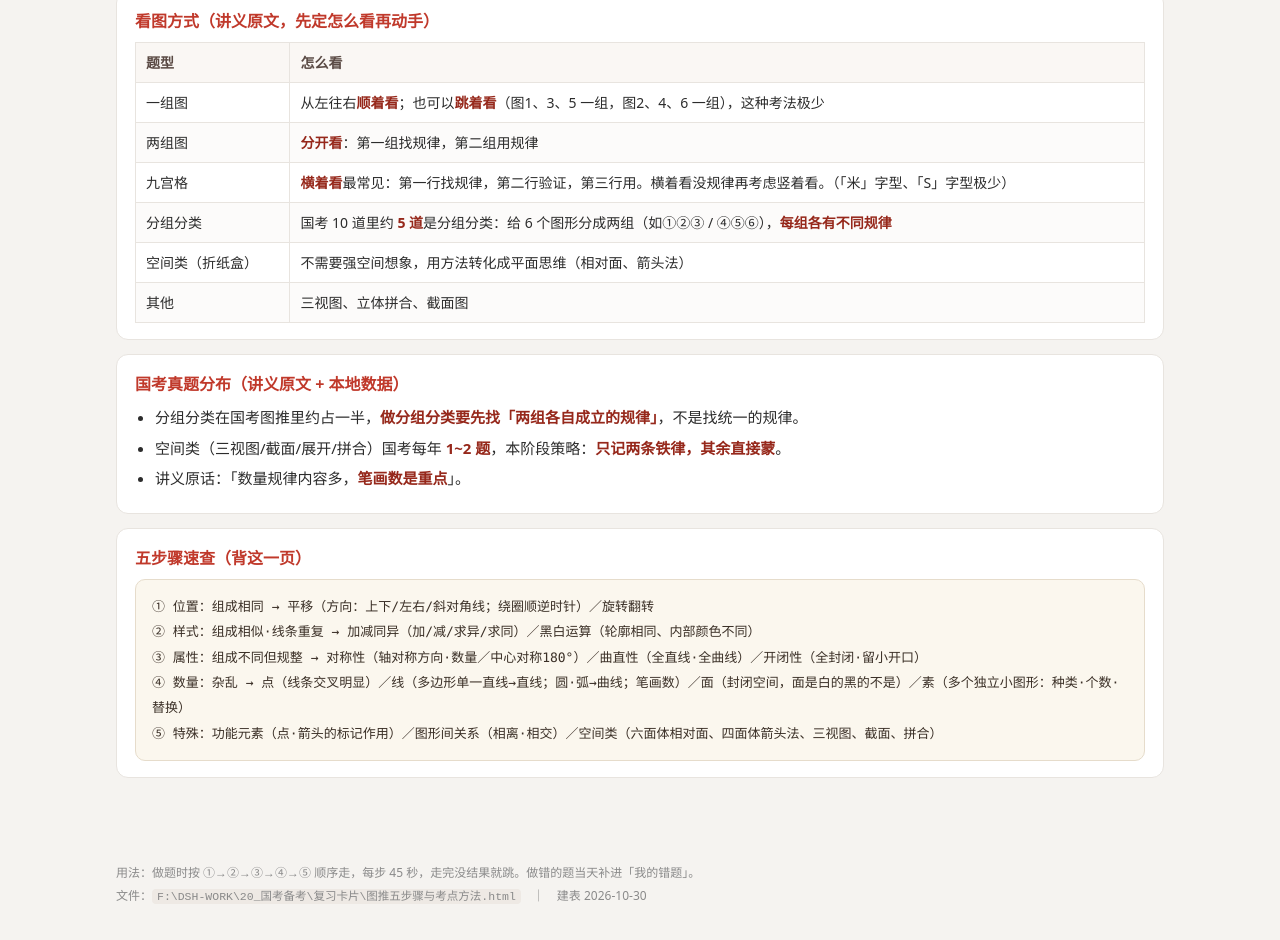
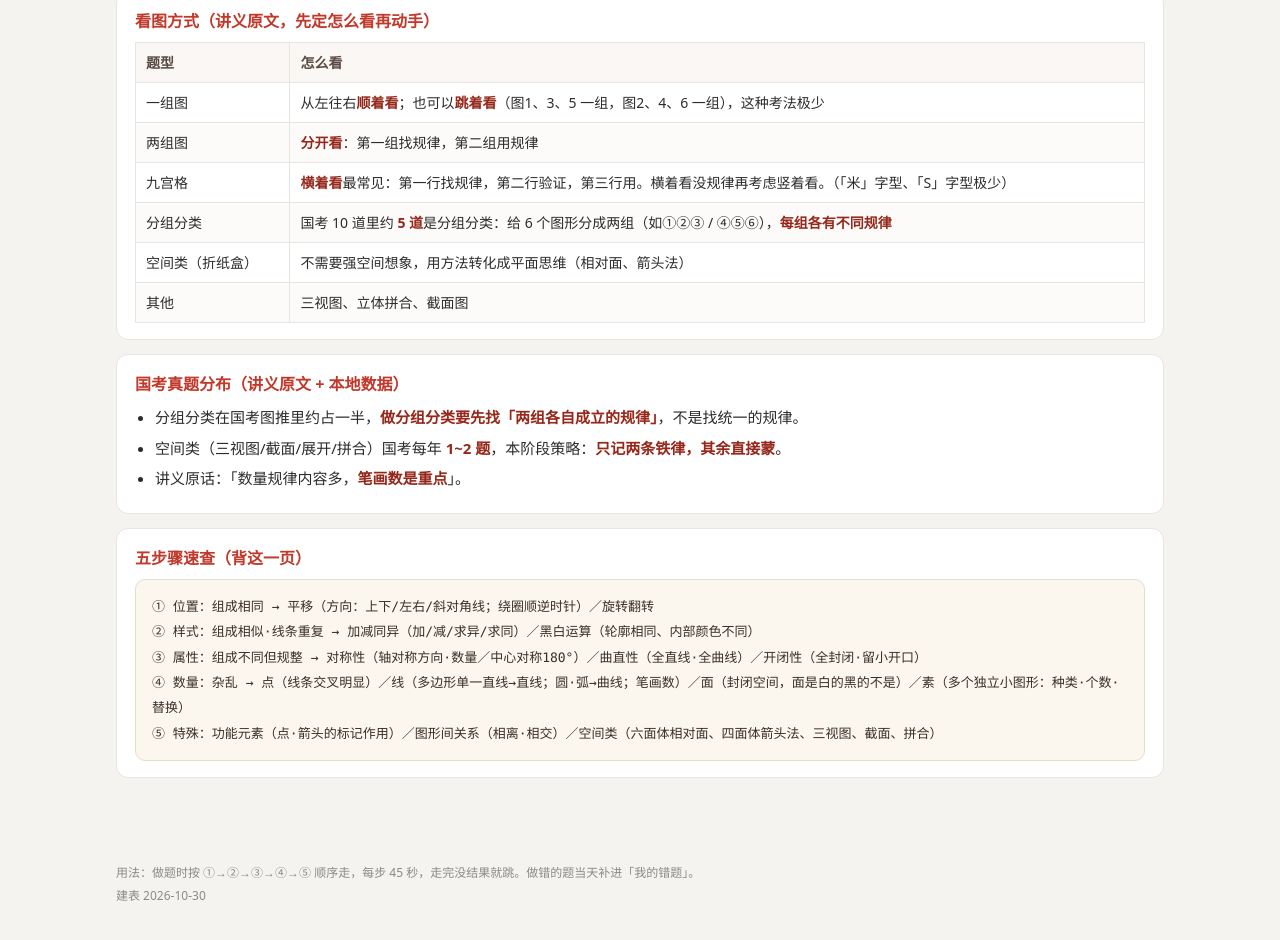
Before and after one commit to Sky-lll27/daka, a plain HTML site: page tuxing-tuili.html in a window 1280 px wide. Shown: the part 730-1670 px from the top of the page. Drawn offline with Linux system fonts and the light colour scheme.

Commit message:
页脚脱敏：移除本地绝对路径，仅保留建表日期

```diff
--- a/tuxing-tuili.html
+++ b/tuxing-tuili.html
@@ -117,7 +117,7 @@ footer code{background:#eee9e4;border-radius:4px;padding:1px 5px;font-size:11.5p
 </main>
 <footer>
 <p>用法：做题时按 ①→②→③→④→⑤ 顺序走，每步 45 秒，走完没结果就跳。做错的题当天补进「我的错题」。</p>
-<p>文件：<code>F:\DSH-WORK\20_国考备考\复习卡片\图推五步骤与考点方法.html</code>　｜　建表 2026-10-30</p>
+<p>建表 2026-10-30</p>
 </footer>
 <div id="toast"></div>
 <script>
```
